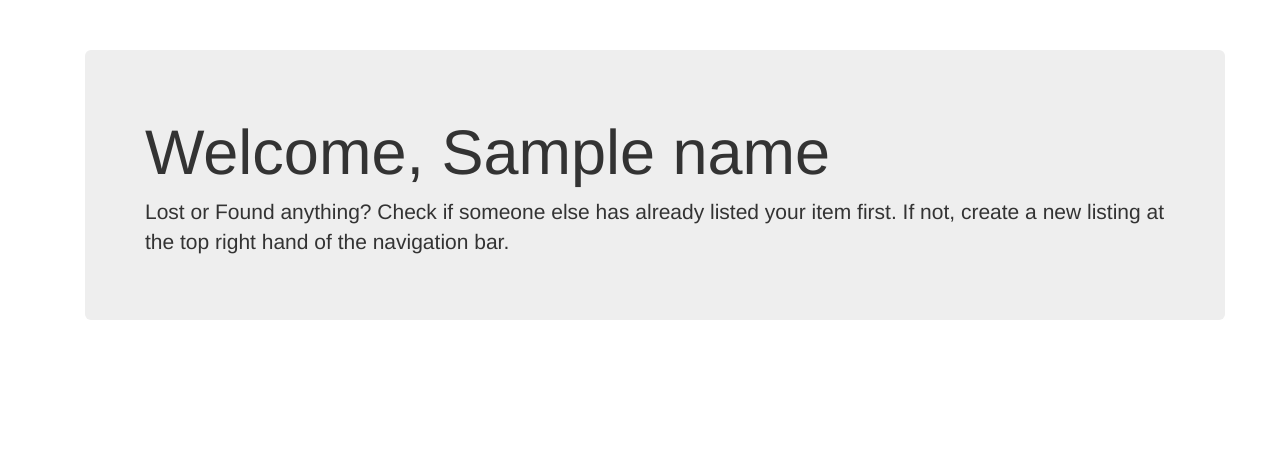
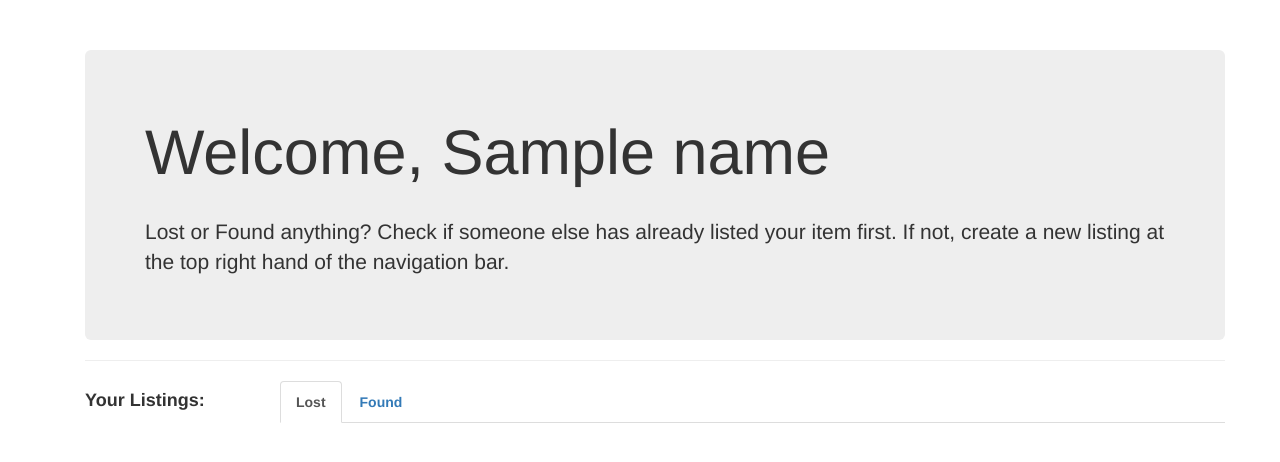
Before and after one commit to siqiang-ng/snaplost, a Flask app: template templates/dashboard.html in a window 1280 px wide. Shown: the part 52-514 px from the top of the page. Run offline with Flask 2, Linux system fonts and the light colour scheme; the template is opened without the code that fills it: most values are stand-ins (such as "Sample title", 1, 10 or a date in 2020); some libraries are stand-ins or nearby versions.

Commit message:
Added some features in dashboard

```diff
--- a/templates/dashboard.html
+++ b/templates/dashboard.html
@@ -1,12 +1,53 @@
 {% extends "base.html" %}
+
+{% block title %} DashBoard {% endblock %}
 
 {% block content %}
 
 <div class="container">
-    <div class="jumbotron">
-        <h1>Welcome, {{ name }}</h1>
-        <p>Lost or Found anything? Check if someone else has already listed your item first. If not, create a new listing at the top right hand of the navigation bar.</p>
-    </div>
+	<div class="jumbotron">
+		<h1>Welcome, {{ name }}</h1>
+		<br>
+		<p>Lost or Found anything? Check if someone else has already listed your item first. If not, create a new listing at the top right hand of the navigation bar.</p>
+	</div>
+
+	<hr>
+
+	<div class="row">
+		<div class="col-sm-2">
+			<h4><b> Your Listings: </b></h4>
+		</div>
+		<div class="col-sm-10">
+			<ul class="nav nav-tabs">
+				<li class="active"><a data-toggle="tab" href="#lost"><b>Lost</b></a></li>
+				<li><a data-toggle="tab" href="#found"><b>Found</b></a></li>
+			</ul>
+		</div>
+	</div>
+
+	<br>
+	<div class="tab-content">
+		<div id="lost" class="tab-pane fade in active">
+			<div class="list-group">
+				{% for listing in listings %}
+					{% if listing.category == "lost" %}
+						<a href="{{ url_for('item.listing', listing_id=listing.id) }}"
+							class="list-group-item">{{ listing.item }}</a>
+					{% endif %}
+				{% endfor %}
+			</div>
+		</div>
+		<div id="found" class="tab-pane fade">
+			<div class="list-group">
+				{% for listing in listings %}
+					{% if listing.category == "found" %}
+						<a href="{{ url_for('item.listing', listing_id=listing.id) }}"
+							class="list-group-item">{{ listing.item }}</a>
+					{% endif %}
+				{% endfor %}
+			</div>
+		</div>
+	</div>
 </div>
 
 
```
Also changed, not shown: main.py (+6 -5 lines), db.sqlite.
